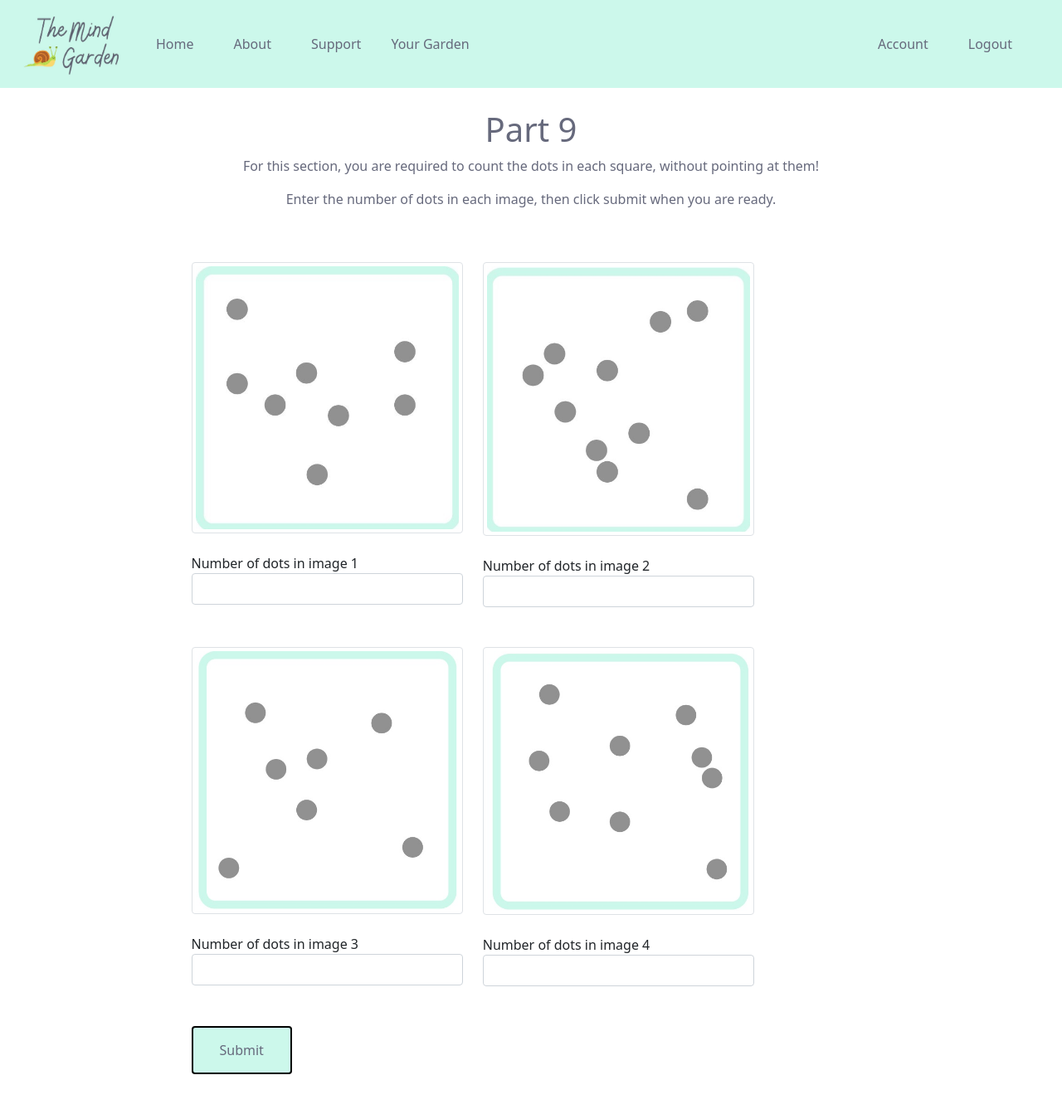
After one commit to ellyrose/dissertation, a Flask app: page /fluency9 in a window 1280 px wide. The commit adds this page. Shown: the whole page at 83% size. Run offline with Flask 2, Linux system fonts and the light colour scheme; the visitor is signed in with stand-in values (Sample User, id 1); data comes from the database, SQL or seed files in the repository; parts of the project's set-up code (start-up, migrations or seed data) failed here and were passed over.

Commit message:
question 9 added

```diff
--- a/app/app.py
+++ b/app/app.py
@@ -958,5 +958,52 @@ def fluency8():
     return render_template("/modules/module1/fluency8.html",value_1=value_1,value_2=value_2,value_3=value_3,
         value_4=value_4,form=form,message= message, next= next)
 
+
+@app.route('/fluency9',methods=["GET", "POST"])
+@login_required
+def fluency9():
+    value_1 = None
+    value_2 = None
+    value_3 = None
+    value_4 = None
+    message= None
+    next= None
+    form= Fluency_9()
+    if form.validate_on_submit():
+        user = current_user
+        id= user.id
+        test= Test.query.filter_by(id= id).first()
+        questions= Module_1.query.filter_by(id= id).first()
+        module_score= test.module_1_score
+        visuospatial= test.visuospatial
+        value_1 = int(form.v1.data)
+        value_2 = int(form.v2.data)
+        value_3 = int(form.v3.data)
+        value_4 = int(form.v4.data)
+        if value_1 == 8:
+            module_score += 1
+            visuospatial += 1
+            print("q1 right")
+        if value_2 == 10:
+            module_score += 1
+            visuospatial += 1
+        if value_3 == 7:
+            module_score += 1
+            visuospatial += 1
+        if value_4 == 9:
+            module_score += 1
+            visuospatial += 1
+        test.visuospatial= visuospatial
+        test.module_1_score= module_score
+        questions.question_9 = True
+        db.session.commit()
+        message= "Your answers have been accepted, please click next to continue"
+        next= True
+        return render_template("/modules/module1/fluency9.html", value_1=value_1,value_2=value_2,value_3=value_3,
+        value_4=value_4,form=form,message= message, next= next)
+    return render_template("/modules/module1/fluency9.html",value_1=value_1,value_2=value_2,value_3=value_3,
+        value_4=value_4,form=form,message= message, next= next)
+
+
 if __name__ == '__main__':
     app.run(port=80, debug=True)
--- a/app/fluency_forms.py
+++ b/app/fluency_forms.py
@@ -74,3 +74,12 @@ class Fluency_8(FlaskForm):
     v4= SelectField(label="Which item has a nautical connection?", validators=[DataRequired()], choices=OPTIONS)
 
     submit= SubmitField("Submit")
+
+
+class Fluency_9(FlaskForm):
+    v1= IntegerField(label="Number of dots in image 1", validators=[DataRequired()])
+    v2= IntegerField(label="Number of dots in image 2", validators=[DataRequired()])
+    v3= IntegerField(label="Number of dots in image 3", validators=[DataRequired()])
+    v4= IntegerField(label="Number of dots in image 4", validators=[DataRequired()])
+
+    submit= SubmitField("Submit")
--- a/app/templates/modules/module1/fluency.html
+++ b/app/templates/modules/module1/fluency.html
@@ -16,8 +16,8 @@
     <br>
         <a href="{{url_for('fluency1')}}" class= "button d-block" >Start Test</a>
 {% else %}
-    <p class="text-center">Welcome back to Fluency fountain! Click continue to start where you left off, or restart if you would like to start again.</p>
-    <p class="text-center">If you choose to restart, any previous progress and will be lost along with your current score for Fluency Fountain.</p>
+    <p class="text-center">Welcome back to Fluency Fountain! Click continue to start where you left off, or restart if you would like to start again.</p>
+    <p class="text-center">If you choose to restart, any previous progress will be lost along with your current score for Fluency Fountain.</p>
 
      <a href="{{url_for('fluencycontinue')}}" class= "button d-block" >Continue</a>
     <br>
--- /dev/null
+++ b/app/templates/modules/module1/fluency9.html
@@ -0,0 +1,87 @@
+{% extends 'base.html' %}
+{% block title %} Fluency Fountain {% endblock %}
+{% block content %}
+
+<div class="container">
+    <h1 class="text-center">Part 9</h1>
+
+    {% if message %}
+    <p class= "text-center"> {{message}} </p>
+
+{% endif %}
+
+{% if next %}
+    <br>
+    <a href="{{url_for('fluency10')}}" class= "button d-block" >Final Question</a>
+
+{% endif %}
+
+{% if not next %}
+
+    <p class= "text-center">For this section, you are required to count the dots in each square, without pointing at them!</p>
+    <p class= "text-center">Enter the number of dots in each image, then click submit when you are ready.</p>
+    <br>
+    <br>
+
+    <form method="POST" class="pform">
+        <div class= "col-md-5">
+            {{ form.hidden_tag() }}
+        </div>
+        <div class= "row">
+            <div class= "col-md-5">
+                <img src='static/dots1.jpg' class="img-thumbnail image" >
+                <br><br>
+                {{ form.v1.label }}
+                {{ form.v1(class="form-control") }}
+            </div>
+            <br>
+            <div class= "col-md-5">
+                <img src='static/dots2.jpg' class="img-thumbnail image">
+                <br><br>
+                {{ form.v2.label }}
+                {{ form.v2(class="form-control") }}
+            </div>
+            <br>
+        </div>
+        <br><br>
+        <div class= "row">
+            <div class= "col-md-5">
+                <img src='static/dots3.jpg' class="img-thumbnail image">
+                <br> <br>
+                {{ form.v3.label }}
+                {{ form.v3(class="form-control") }}
+            </div>
+            <br>
+            <div class= "col-md-5">
+                <img src='static/dots4.jpg'class="img-thumbnail image">
+                <br> <br>
+                {{ form.v4.label }}
+                {{ form.v4(class="form-control") }}
+            </div>
+            <br>
+        </div>
+        <br>
+        {% if form.errors %}
+            <p>Sorry, the details could not be processed because of the following errors: </p>
+            <ul class="errors">
+                {% for field_name, field_errors in form.errors|dictsort if field_errors %}
+                    {% for error in field_errors %}
+                        <li> {{ error }}</li>
+                    {% endfor %}
+                {% endfor %}
+            </ul>
+        {% endif %}
+
+
+        <br>
+        <button type="submit" class="button">Submit</button>
+
+    </form>
+
+{% endif %}
+
+
+</div>
+
+
+{% endblock %}
```
Also changed, not shown: app/static/dots1.jpg (added), app/static/dots2.jpg (added), app/static/dots3.jpg (added), app/static/dots4.jpg (added).
